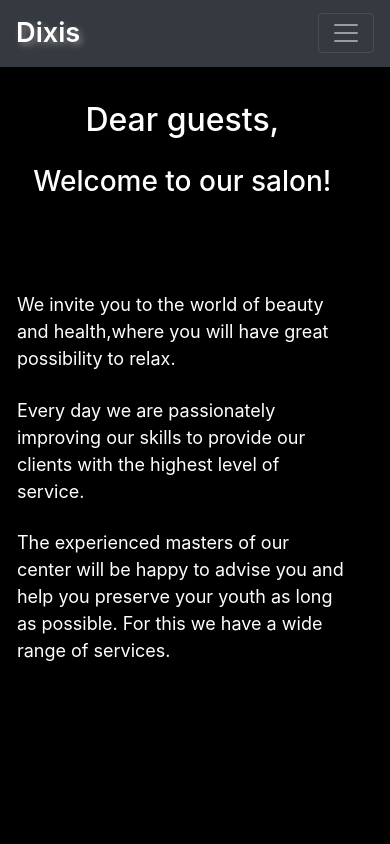
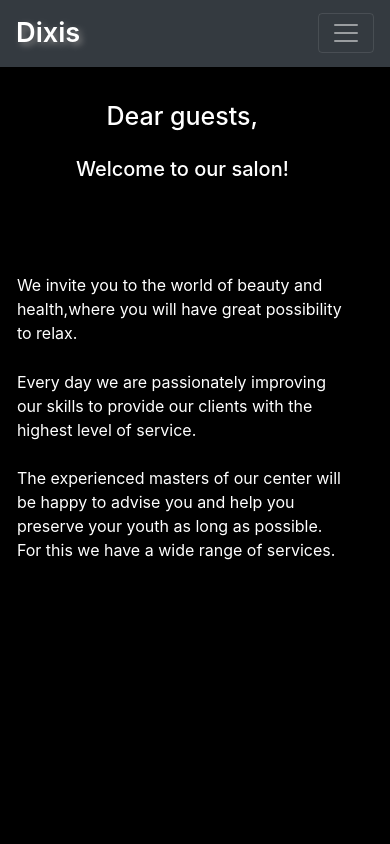
Before and after one commit to Marina51533/Store, a plain HTML site: page index.html in a window 390 px wide. Shown: the top 844 px of the page. Drawn offline with nearby package versions, Linux system fonts and the light colour scheme.

Commit message:
changed font-size

```diff
--- a/css/style.css
+++ b/css/style.css
@@ -289,6 +289,15 @@ background-image: url(../img/haircut\ \(FILEminimizer\).jpg);
     height: 200px;
     width: 300px;
   }
+  .pt-10{
+    font-size: 18px;
+  }
+  .guests{
+    font-size: 25px;
+  }
+  .welcome{
+    font-size: 20px;
+  }
 }
 @media (max-width:600px) {
 .contacts_text h3{
@@ -318,6 +327,6 @@ background-image: url(../img/haircut\ \(FILEminimizer\).jpg);
   margin-top: 10vh;
 }
 .pt-10{
-  font-size: 18px;
+  font-size: 16px;
 }
 }
--- a/index.html
+++ b/index.html
@@ -103,7 +103,7 @@
   <div class="container-fluid first_section" id='about'>
     <div class="row">
       <div class="col left_col">
-        <h2 class='text-center'>Dear guests,</h2>
+        <h2 class='text-center guests'>Dear guests,</h2>
         <h3 class='text-center welcome'>Welcome to our salon!</h3>
         <p class='pt-10 pt-10_top'> We invite you to the world of beauty and health,where you will have great possibility to relax.</p>
         <p class='pt-10'>Every day we are passionately improving our skills to provide our clients with the highest level of service.</p>
```
